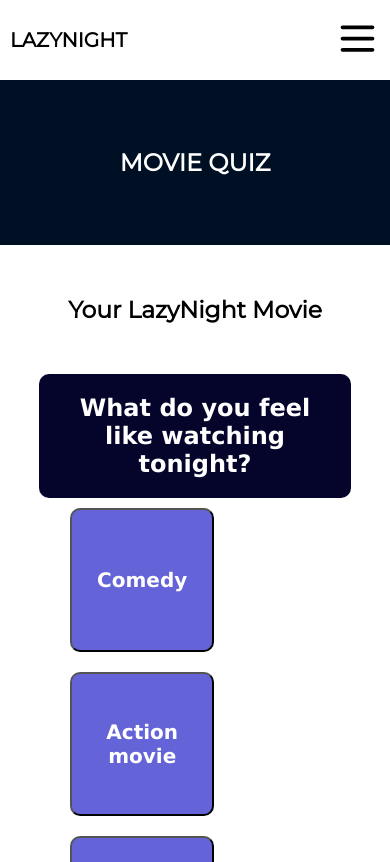
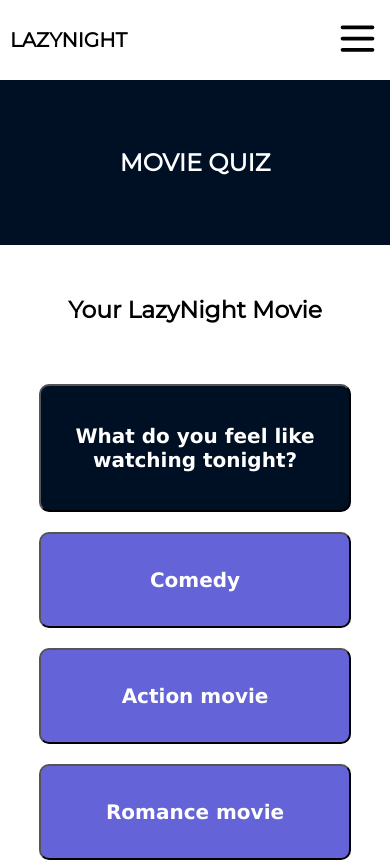
Before and after one commit to PamelaFeijo/lazynight, a React (Create React App) app: page /movie in a window 390 px wide. Shown: the top 862 px of the page. Built offline with nearby package versions, Linux system fonts and the light colour scheme.

Commit message:
fixed css

```diff
--- a/src/components/Movie.css
+++ b/src/components/Movie.css
@@ -112,24 +112,38 @@
 
   .quiz-container {
     display: flex;
-      justify-content: space-between;
-      flex-wrap: wrap;
+    align-items: center;
+    flex-direction: column;
     width: 80%;
     margin: auto;
   }
 
   .quiz-question {
-      padding: 0 20px;
-      background-color: rgb(5, 5, 43);
+    display: flex;
+    flex-direction: column;
+    justify-content: center;
+    align-items: center;
+    font-family: Verdana, Geneva, Tahoma, sans-serif;
+    font-weight: bold;
+    font-size: 20px;
+    padding: 10px 20px;
+    background-color: #001024;
     color: white;
     border-radius: 10px;
-      font-family: Verdana, Geneva, Tahoma, sans-serif;
-      font-weight: bold;
-      font-size: 16px;
     width: 100%;
+    height: 8rem;
+    margin: 10px 0px;
   }
 
-    .quiz-answers {
+  .quiz-container-answers {
+    display: flex;
+    align-items: center;
+    flex-direction: column;
+    width: 100%;
+    margin: auto;
+  }
+
+  .quiz-answer {
     display: flex;
     flex-direction: column;
     justify-content: center;
@@ -148,8 +162,8 @@
 }
 
 /* Movie Results */
-  .result-title{
-    color:#79a0ff;
+.result-title {
+  color: #79a0ff;
 }
 span {
   font-weight: bold;
@@ -163,7 +177,7 @@
 /* justify-content: center;
 } */
 
-  .result-details{
+.result-details {
   display: flex;
   flex-direction: column;
   justify-content: flex-start;
--- a/src/components/Movie.js
+++ b/src/components/Movie.js
@@ -1,59 +1,51 @@
-import React, { useState } from 'react';
+import React, { useState } from "react";
 import ProgressBar from "./ProgressBar";
-import "./Movie.css"
+import "./Movie.css";
 
 function Movie(props) {
-  const { showMovie, getMovie , setGenre , genre, setDecade , showMovieResult } = props;
+  const {
+    showMovie,
+    getMovie,
+    setGenre,
+    genre,
+    setDecade,
+    showMovieResult,
+  } = props;
   const [movieQuestion, setMovieQuestion] = useState(0);
   const [done, setDone] = useState(0);
 
-
   function handleAddDone(value) {
-    if(value === 0){
-      setGenre("comedy")
+    if (value === 0) {
+      setGenre("comedy");
+    } else if (value === 1) {
+      setGenre("action");
+    } else if (value === 2) {
+      setGenre("rom");
+    } else if (genre === "comedy") {
+      if (value === 4) {
+        setDecade("90s");
+      } else if (value === 5) {
+        setDecade("2000s");
+      } else if (value === 6) {
+        setDecade("2010s");
       }
-    else if(value === 1){
-      setGenre("action")
+    } else if (genre === "action") {
+      if (value === 4) {
+        setDecade("90s");
+      } else if (value === 5) {
+        setDecade("2000s");
+      } else if (value === 6) {
+        setDecade("2010s");
       }
-    else if (value === 2) {
-      setGenre("rom")
-    }
-    else if(genre === "comedy"){
-      if(value === 4){
-        setDecade("90s")
-      }
-      else if(value === 5){
-        setDecade("2000s")
-      }
-      else if(value === 6){
-        setDecade("2010s")
+    } else if (genre === "rom") {
+      if (value === 4) {
+        setDecade("90s");
+      } else if (value === 5) {
+        setDecade("2000s");
+      } else if (value === 6) {
+        setDecade("2010s");
       }
     }
-    else if(genre === "action"){
-      if(value === 4){
-        setDecade("90s")
-      }
-      else if(value === 5){
-        setDecade("2000s")
-      }
-      else if(value === 6){
-      setDecade("2010s")
-      }
-    }
-    else if(genre === "rom"){
-      if(value === 4){
-        setDecade("90s")
-      }
-      else if(value === 5){
-        setDecade("2000s")
-      }
-      else if(value === 6){
-      setDecade("2010s")
-      }
-    }
-
-
-
 
     if (movieQuestion < 5) {
       setMovieQuestion(movieQuestion + 1);
@@ -72,107 +64,143 @@ function Movie(props) {
     {
       question: "What do you feel like watching tonight?",
       answerOptions: [
-        {answer: "Comedy", value : 0},
-        {answer: "Action movie", value: 1},
-        {answer: "Romance movie", value: 2},
-        {answer: "Random", value: 3}
-      ]
+        { answer: "Comedy", value: 0 },
+        { answer: "Action movie", value: 1 },
+        { answer: "Romance movie", value: 2 },
+        { answer: "Random", value: 3 },
+      ],
     },
     {
       question: "How do you feel?",
       answerOptions: [
-        {answer: "I miss the 90s" , value : 4 },
-        {answer: "2005 was only 5 years ago" , value : 5},
-        {answer: "I should make a Tik Tok right now" , value : 6},
-        {answer: "I feel nothing." , value : 6}
-      ]
+        { answer: "I miss the 90s", value: 4 },
+        { answer: "2005 was only 5 years ago", value: 5 },
+        { answer: "I should make a Tik Tok right now", value: 6 },
+        { answer: "I feel nothing.", value: 6 },
+      ],
     },
     {
       question: "What's your favourite city?",
       answerOptions: [
-        {answer: "Paris"},
-        {answer: "London"},
-        {answer: "Berlin"},
-        {answer: "Moscow"}
-      ]
+        { answer: "Paris" },
+        { answer: "London" },
+        { answer: "Berlin" },
+        { answer: "Moscow" },
+      ],
     },
     {
       question: "Your childhood here was:",
       answerOptions: [
-        {answer: "Harry Potter"},
-        {answer: "Luke Skywalker"},
-        {answer: "Iron man"},
-        {answer: "Elle Woods"}
-      ]
+        { answer: "Harry Potter" },
+        { answer: "Luke Skywalker" },
+        { answer: "Iron man" },
+        { answer: "Elle Woods" },
+      ],
     },
     {
       question: "What's your favourite Britney song?",
       answerOptions: [
-        {answer: "Oops I did it again!"},
-        {answer: "Toxic"},
-        {answer: "Gimme More"},
-        {answer: "I love Rock'n'Roll"}
-      ]
+        { answer: "Oops I did it again!" },
+        { answer: "Toxic" },
+        { answer: "Gimme More" },
+        { answer: "I love Rock'n'Roll" },
+      ],
     },
     {
       question: "Which cat do you want?",
       answerOptions: [
-        {answer: "Anca"},
-        {answer: "Francesco"},
-        {answer: "Pamela"},
-        {answer: "Anelisy"}
-      ]
+        { answer: "Anca" },
+        { answer: "Francesco" },
+        { answer: "Pamela" },
+        { answer: "Anelisy" },
+      ],
     },
     {
       question: "Which cat do you want?",
       answerOptions: [
-        {answer: "Anca"},
-        {answer: "Francesco"},
-        {answer: "Pamela"},
-        {answer: "Anelisy"}
-      ]
+        { answer: "Anca" },
+        { answer: "Francesco" },
+        { answer: "Pamela" },
+        { answer: "Anelisy" },
+      ],
     },
   ];
 
-
-
-
   return (
     <div>
-          { done === 100 ? (
-                  <div className='quiz-result'>
-                    { showMovieResult ? (<div className="movie-result">
-                <img className="movie-poster" src={`http://img.omdbapi.com/?i=${showMovie.imdbID}&h=600&apikey=4d9435f5`} alt="poster"/>
+      {done === 100 ? (
+        <div className="quiz-result">
+          {showMovieResult ? (
+            <div className="movie-result">
+              <img
+                className="movie-poster"
+                src={`http://img.omdbapi.com/?i=${showMovie.imdbID}&h=600&apikey=4d9435f5`}
+                alt="poster"
+              />
               <div className="result-details">
                 <h1 className="result-title">{showMovie.Title}</h1>
-                    <p className="result-year"> <span>Year: </span> {showMovie.Year}</p>
-                    <p className="result-duration"> <span>Duration: </span> {showMovie.Runtime}</p>
-                    <p className="result-rating"> <span>Rating: {" "}</span> {showMovie.Ratings[0].Value}</p>
-                    <p className="result-actors"> <span>Staring: </span> {showMovie.Actors}</p>
-                    <p className="result-director"><span>Directed by:</span> {showMovie.Director}</p>
+                <p className="result-year">
+                  {" "}
+                  <span>Year: </span> {showMovie.Year}
+                </p>
+                <p className="result-duration">
+                  {" "}
+                  <span>Duration: </span> {showMovie.Runtime}
+                </p>
+                <p className="result-rating">
+                  {" "}
+                  <span>Rating: </span> {showMovie.Ratings[0].Value}
+                </p>
+                <p className="result-actors">
+                  {" "}
+                  <span>Staring: </span> {showMovie.Actors}
+                </p>
+                <p className="result-director">
+                  <span>Directed by:</span> {showMovie.Director}
+                </p>
                 <p className="result-plot">{showMovie.Plot}</p>
               </div>
-                     </div>) : (<> </>)}
+            </div>
+          ) : (
+            <> </>
+          )}
 
-                        <button className="movie-btn" onClick={getMovie}>Get Result</button>
+          <button className="movie-btn" onClick={getMovie}>
+            Get Result
+          </button>
         </div>
       ) : (
         <>
-          <div className="quiz-container" style={{
-            display: done === 100 ? "none" : "flex"}}>
-              <div className="quiz-question">
-                <h2>{content[movieQuestion].question}</h2>
-              </div>
-              <div className="quiz-container">
-						      {content[movieQuestion].answerOptions.map((answerOption, index) => (
-							    <button key={index} className="quiz-answer" onClick={() => handleAddDone(answerOption.value)}>{answerOption.answer}</button>))}
+          <div
+            className="quiz-container"
+            style={{
+              display: done === 100 ? "none" : "flex",
+            }}
+          >
+            <button className="quiz-question">
+              {content[movieQuestion].question}
+            </button>
+
+            <div className="quiz-container-answers">
+              {content[movieQuestion].answerOptions.map(
+                (answerOption, index) => (
+                  <button
+                    key={index}
+                    className="quiz-answer"
+                    onClick={() => handleAddDone(answerOption.value)}
+                  >
+                    {answerOption.answer}
+                  </button>
+                )
+              )}
             </div>
           </div>
           <>
             <ProgressBar
               done={done}
               handleAddDone={handleAddDone}
-            handleCutDone={handleCutDone}/>
+              handleCutDone={handleCutDone}
+            />
           </>
         </>
       )}
--- a/src/components/Quiz.js
+++ /dev/null
@@ -1,80 +0,0 @@
-const content = [
-  {
-    question: "Do you want a cat?",
-    answerOne: "Yes",
-    answerTwo: "No",
-    answerThree: "Maybe",
-    answerFour: "Don't think so",
-  },
-  {
-    question: "Which letter do you prefer?",
-    answerOne: "A",
-    answerTwo: "B",
-    answerThree: "C",
-    answerFour: "D",
-  },
-  {
-    question: "Which number is higher?",
-    answerOne: "1",
-    answerTwo: "2",
-    answerThree: "3",
-    answerFour: "4",
-  },
-  {
-    question: "Are you happy?",
-    answerOne: "Yes",
-    answerTwo: "No",
-    answerThree: "Maybe",
-    answerFour: "Don't think so",
-  },
-  {
-    question: "Which cat do you want?",
-    answerOne: "Anca",
-    answerTwo: "Francesco",
-    answerThree: "Pamela",
-    answerFour: "Anelisy",
-  },
-  {
-    question: "Which cat do you want?",
-    answerOne: "Anca",
-    answerTwo: "Francesco",
-    answerThree: "Pamela",
-    answerFour: "Anelisy",
-  },
-  {
-    question: "Which cat do you want?",
-    answerOne: "Anca",
-    answerTwo: "Francesco",
-    answerThree: "Pamela",
-    answerFour: "Anelisy",
-  },
-];
-
-function Quiz({ done, movieQuestion, handleAddDone }) {
-  return (
-    <div
-      class="quiz-container"
-      style={{
-        display: done === 100 ? "none" : "flex",
-      }}
-    >
-      <div class="quiz-question">
-        <h2>{content[movieQuestion].question}</h2>
-      </div>
-      <button class="quiz-answer" onClick={handleAddDone}>
-        {content[movieQuestion].answerOne}
-      </button>
-      <button class="quiz-answer" onClick={handleAddDone}>
-        {content[movieQuestion].answerTwo}
-      </button>
-      <button class="quiz-answer" onClick={handleAddDone}>
-        {content[movieQuestion].answerThree}
-      </button>
-      <button class="quiz-answer" onClick={handleAddDone}>
-        {content[movieQuestion].answerFour}
-      </button>
-    </div>
-  );
-}
-
-export default Quiz;
--- a/src/index.css
+++ b/src/index.css
@@ -71,6 +71,7 @@ code {
 .progress-container {
   display: flex;
   justify-content: center;
+  margin: 20px 0;
 }
 .progress-bar {
   background-color: #d8d8d8;
@@ -106,7 +107,7 @@ code {
   font-family: Verdana, Geneva, Tahoma, sans-serif;
   font-weight: bold;
   font-size: 12px;
-  background-color: #be70f2;
+  background-color: #f6d98d;
   margin: 20px;
 }
 
```
Also changed, not shown: src/App.js (+44 -45 lines), src/components/Navbar.js (+1 -9 lines). Lines whose indentation alone changed are shown as unchanged.
